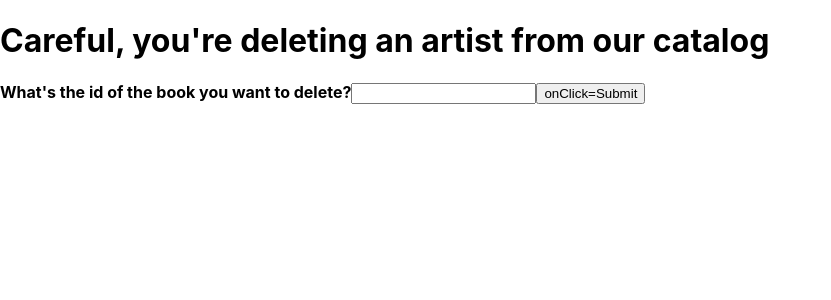
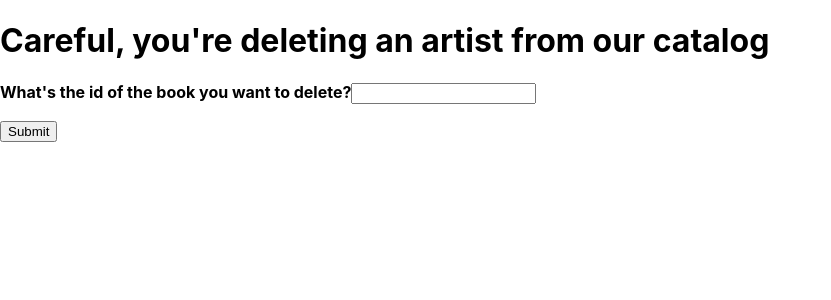
Before and after one commit to nxrob/Museum, a React (Create React App) app in the folder museum-react/: page /Admin/delete in a window 1280 px wide. Shown: the top 300 px of the page, without its empty margins (0-831 px from the left). Built offline with nearby package versions, Linux system fonts and the light colour scheme; no server answers.

Commit message:
fixed button

```diff
--- a/museum-react/src/AdminDelete.js
+++ b/museum-react/src/AdminDelete.js
@@ -52,10 +52,13 @@
         value={chosenId}
         onChange={(e) => setChosenId(e.target.value)}
       />
-        <button>
-            onClick={() => setSubmitClicked(submitClicked + 1)}
+      <p>
+      <button
+            onClick={() => setSubmitClicked(submitClicked + 1)}>
             Submit
         </button>
+      </p>
+
        </div>
     )
 }
```
